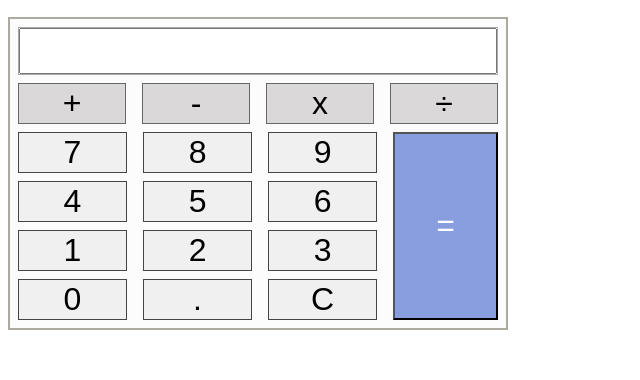
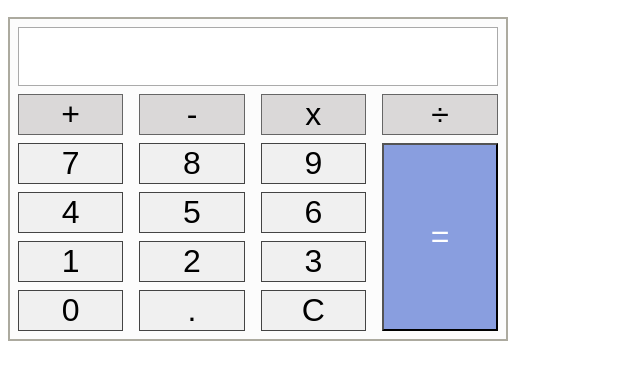
Before and after one commit to szabogya81/calculator, a plain HTML site: page index.html in a window 1280 px wide. Shown: the part 50-430 px from the top of the page, without its empty margins (0-640 px from the left). Drawn offline with Linux system fonts and the light colour scheme.

Commit message:
html, css restructure

```diff
--- a/css/styles.css
+++ b/css/styles.css
@@ -6,6 +6,7 @@
     flex-direction: column;
     padding: 0.5rem;
     padding-bottom: 0;
+    row-gap: 0.5rem;
     width: 100%;
 }
 
@@ -16,46 +17,33 @@
     }
 }
 
-.calculatorDisplay {
+.container__display {
     background-color:  #fff;
     border: 1px solid #aaa;
     box-sizing: border-box;
+    font-size: 3rem;
+}
+
+.container__buttons {
+    column-gap: 1rem;
     display: flex;
-    font-size: 3rem;
-    margin-bottom: 0.5rem;
-    width: 100%;
-}
-.calculatorDisplay__display {
-    width: 100%;
-    min-height: 2.5rem;
-}
-.operators {
-    box-sizing: border-box;
-    display: flex;
-    justify-content: space-around;
-    column-gap: 1rem;
-    margin-bottom: 0.5rem;
     width: 100%;
 }
 
-.operators__button {
-    background-color: #dad8d8;
-    border: 1px solid #666;
-    font-size: 2rem;
+.container__buttons--left {
+    display: flex;
+    flex-direction: column;
+    width: 75%;
+}
+
+.container__buttons--right {
+    display: flex;
+    flex-direction: column;
+    row-gap: 0.5rem;;
     width: 25%;
 }
 
-.mainButtons {
-    display: flex;
-    column-gap: 1rem;
-    width: 100%;
-}
-
-.operands {
-    width: 77%
-}
-
-.operands__row {
+.operands__row, .operators {
     box-sizing: border-box;
     column-gap: 1rem;
     display: flex;
@@ -64,7 +52,18 @@
     width: 100%;
 }
 
-.operands__button {
+.operator {
+    background-color: #dad8d8;
+    border: 1px solid #666;
+    font-size: 2rem;
+    width: 33.33%;
+}
+
+.operator--right {
+    width: 100%;
+}
+
+.operand {
     background-color: #f0f0f0;
     border: 1px solid #444;
     box-sizing: border-box;
@@ -73,16 +72,10 @@
 }
 
 .calculate {
-    box-sizing: border-box;
-    display: flex;
-    margin-bottom: 0.5rem;
-    width: 22.5%;
-}
-
-.calculate__button {
-    align-self: stretch;
     background-color: #899edf;
     color: #fff;
     font-size: 2rem;
+    height: 100%;
+    margin-bottom: 0.5rem;
     width: 100%;
 }
--- a/index.html
+++ b/index.html
@@ -10,43 +10,42 @@
     <header>
         <h2>Basic calculator</h2>
     </header>
-
     <main>
         <div class="container">
-            <div class="calculatorDisplay">
-                <input class="calculatorDisplay__display" type="text" name="display" id="display">
+            <input class="container__display" type="text" maxlength="15" tabindex="1">
+            <div class="container__buttons">
+                <div class="container__buttons--left">
+                    <div class="operators">
+                        <button class="operator" tabindex="2">+</button>
+                        <button class="operator" tabindex="3">-</button>
+                        <button class="operator" tabindex="4">x</button>
                     </div>
-            <div class="operators">
-                <button class="operators__button">+</button>
-                <button class="operators__button">-</button>
-                <button class="operators__button">x</button>
-                <button class="operators__button">÷</button>
-            </div>
-            <div class="mainButtons">
                     <div class="operands">
                         <div class="operands__row">
-                        <button class="operands__button">7</button>
-                        <button class="operands__button">8</button>
-                        <button class="operands__button">9</button>
+                            <button class="operand" tabindex="6"> 7</button>
+                            <button class="operand" tabindex="7"> 8</button>
+                            <button class="operand" tabindex="8"> 9</button>
                         </div>
                         <div class="operands__row">
-                        <button class="operands__button">4</button>
-                        <button class="operands__button">5</button>
-                        <button class="operands__button">6</button>
+                            <button class="operand" tabindex="9"> 4</button>
+                            <button class="operand" tabindex="10"> 5</button>
+                            <button class="operand" tabindex="11"> 6</button>
                         </div>
                         <div class="operands__row">
-                        <button class="operands__button">1</button>
-                        <button class="operands__button">2</button>
-                        <button class="operands__button">3</button>
+                            <button class="operand" tabindex="12"> 1</button>
+                            <button class="operand" tabindex="13"> 2</button>
+                            <button class="operand" tabindex="14"> 3</button>
                         </div>
                         <div class="operands__row">
-                        <button class="operands__button">0</button>
-                        <button class="operands__button">.</button>
-                        <button class="operands__button">C</button>
+                            <button class="operand" tabindex="15"> 0</button>
+                            <button class="operand" tabindex="16"> .</button>
+                            <button class="operand" tabindex="17"> C</button>
                         </div>
                     </div>
-                <div class="calculate">
-                    <button class="calculate__button">=</button>
+                </div>
+                <div class="container__buttons--right">
+                    <button class="operator operator--right" tabindex="5">÷</button>
+                    <button class="calculate" tabindex="18">=</button>
                 </div>
             </div>
         </div>
```
Lines whose indentation alone changed are shown as unchanged.
